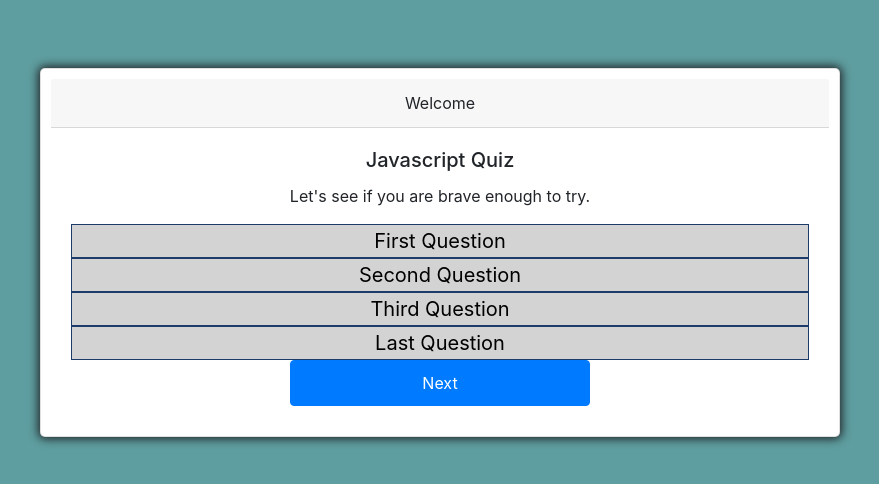
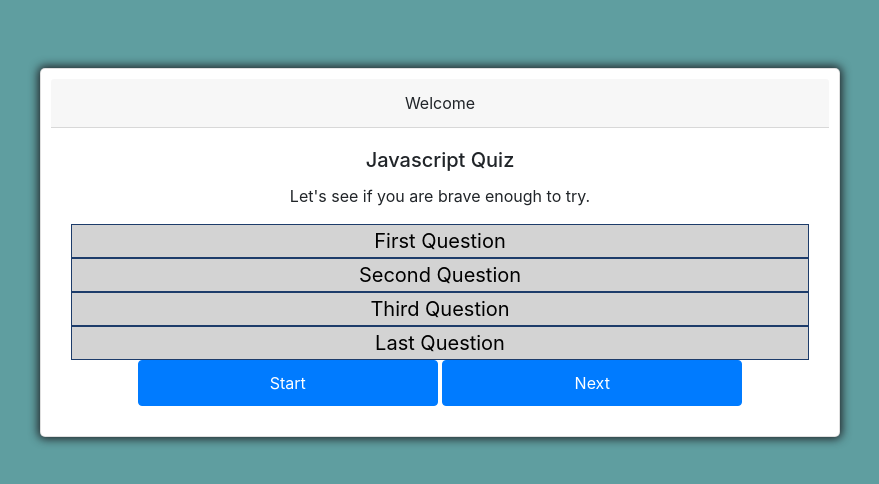
Before and after one commit to alxndrnevermando/homework-4, a plain HTML site: page index.html in a window 1280 px wide. Shown: the part 388-872 px from the top of the page, without its empty margins (200-1079 px from the left). Drawn offline with nearby package versions, Linux system fonts and the light colour scheme.

Commit message:
added a start button

```diff
--- a/index.html
+++ b/index.html
@@ -24,6 +24,7 @@
                 <button id="btn2"><span id="choice2"></span>Third Question</button>
                 <button id="btn3"><span id="choice3"></span>Last Question</button>
             </div>
+          <a href="#" class="btn btn-primary start-button">Start</a>
           <a href="#" class="btn btn-primary next-button">Next</a>
         </div>
       </div>
--- a/style.css
+++ b/style.css
@@ -31,7 +31,7 @@
     display: grid;
 }
 
-.next-button {
+.btn-primary {
     width: 300px;
     padding: 10px;
 }
```
